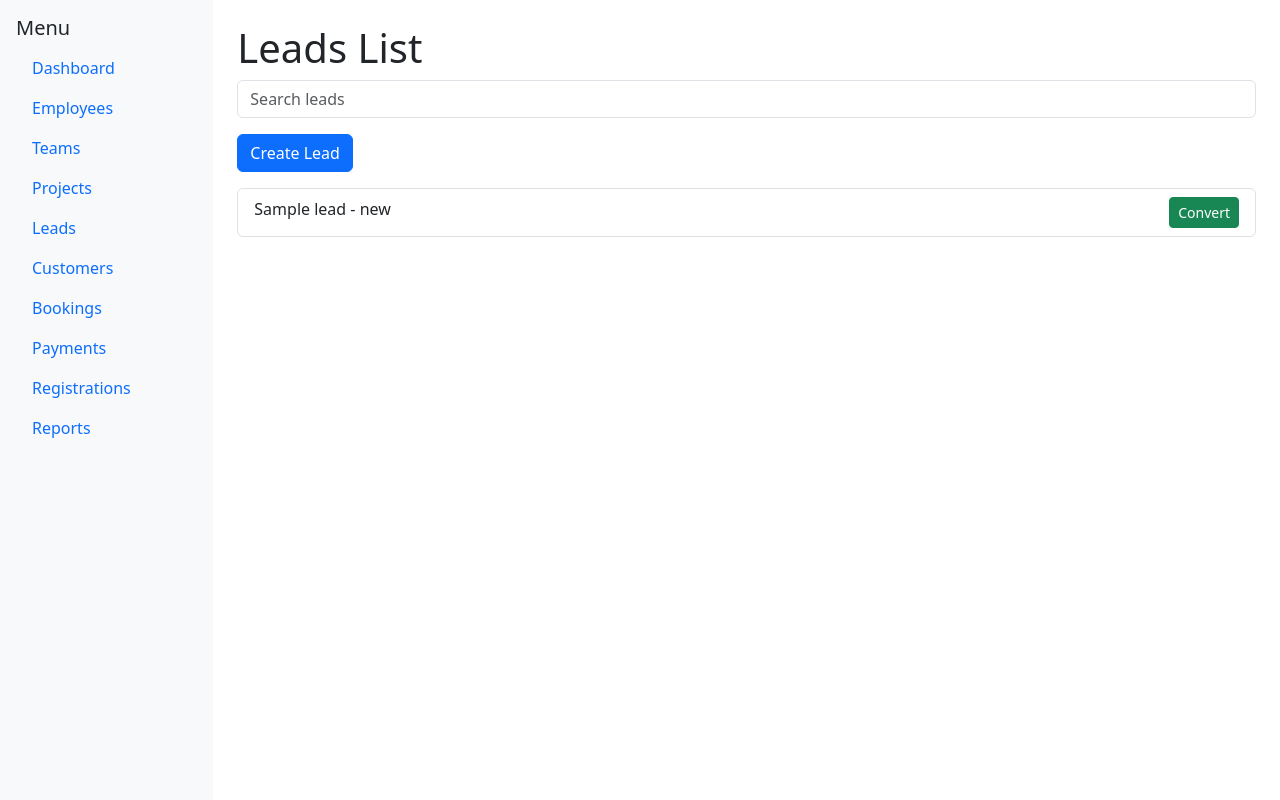
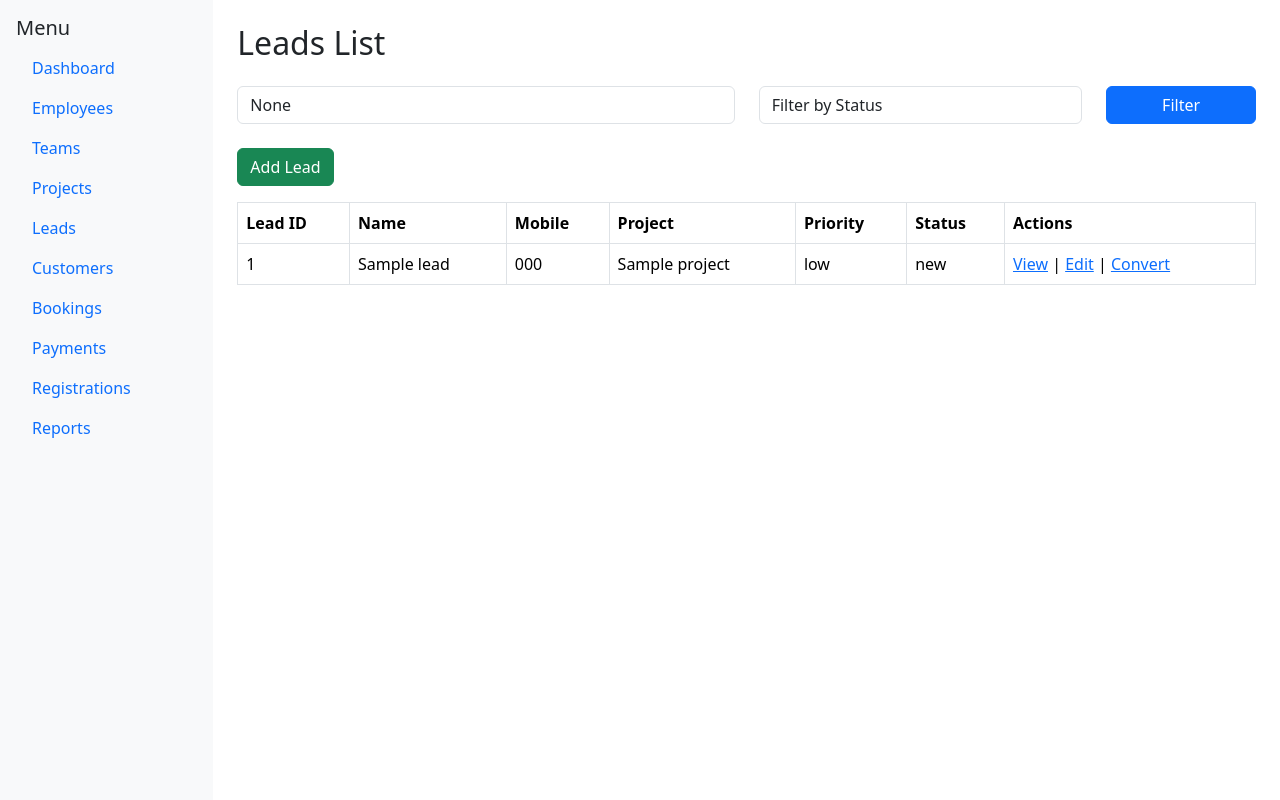
Before and after one commit to wasimakramsyed/shiva-teja-infra-crm, a Django app: page /leads/ in a window 1280 px wide. Shown: the part 56-856 px from the top of the page. Run offline with Django 5.2, Linux system fonts and the light colour scheme; a user stored in the database is signed in; tables that the repository leaves empty hold one stand-in row (values such as "Sample post").

Commit message:
Completed leads with dashboard

```diff
--- a/core/settings.py
+++ b/core/settings.py
@@ -132,3 +132,5 @@ AUTH_USER_MODEL = 'accounts.User'
 
 MEDIA_URL = '/media/'
 MEDIA_ROOT = BASE_DIR / 'media'
+
+DEFAULT_AUTO_FIELD = 'django.db.models.BigAutoField'
--- a/leads/models.py
+++ b/leads/models.py
@@ -40,7 +40,133 @@ class Lead(models.Model):
         choices=STATUS_CHOICES,
         default='new'
     )
+from django.db import models
+from employees.models import Employee
+from teams.models import Team
+from projects.models import Project
 
+
+class Lead(models.Model):
+    STATUS_CHOICES = [
+        ('new', 'New'),
+        ('contacted', 'Contacted'),
+        ('interested', 'Interested'),
+        ('follow_up', 'Follow-Up'),
+        ('converted', 'Converted'),
+        ('closed', 'Closed'),
+    ]
+
+    PRIORITY_CHOICES = [
+        ('low', 'Low'),
+        ('medium', 'Medium'),
+        ('high', 'High'),
+    ]
+
+    lead_id = models.CharField(
+        max_length=20,
+        unique=True,
+        blank=True
+    )
+
+    lead_name = models.CharField(
+        max_length=150
+    )
+
+    mobile_number = models.CharField(
+        max_length=15,
+        unique=True
+    )
+
+    email = models.EmailField(
+        blank=True,
+        null=True
+    )
+
+    address = models.TextField(
+        blank=True,
+        null=True
+    )
+
+    source = models.CharField(
+        max_length=100
+    )
+
+    project = models.ForeignKey(
+        Project,
+        on_delete=models.SET_NULL,
+        null=True,
+        blank=True,
+        related_name='leads'
+    )
+
+    assigned_employee = models.ForeignKey(
+        Employee,
+        on_delete=models.SET_NULL,
+        null=True,
+        related_name='leads'
+    )
+
+    assigned_team = models.ForeignKey(
+        Team,
+        on_delete=models.SET_NULL,
+        null=True,
+        related_name='leads'
+    )
+
+    priority = models.CharField(
+        max_length=20,
+        choices=PRIORITY_CHOICES,
+        default='medium'
+    )
+
+    follow_up_date = models.DateField(
+        blank=True,
+        null=True
+    )
+
+    next_follow_up = models.DateField(
+        blank=True,
+        null=True
+    )
+
+    remarks = models.TextField(
+        blank=True,
+        null=True
+    )
+
+    status = models.CharField(
+        max_length=20,
+        choices=STATUS_CHOICES,
+        default='new'
+    )
+
+    created_at = models.DateTimeField(
+        auto_now_add=True
+    )
+
+    def save(self, *args, **kwargs):
+        if not self.lead_id:
+            last_lead = Lead.objects.order_by(
+                '-id'
+            ).first()
+
+            if last_lead:
+                last_id = int(
+                    last_lead.lead_id.replace(
+                        'LEAD',
+                        ''
+                    )
+                )
+                new_id = last_id + 1
+            else:
+                new_id = 1
+
+            self.lead_id = f"LEAD{new_id:03d}"
+
+        super().save(*args, **kwargs)
+
+    def __str__(self):
+        return f"{self.lead_id} - {self.lead_name}"
     created_at = models.DateTimeField(auto_now_add=True)
 
     def __str__(self):
--- a/leads/templates/leads/lead_list.html
+++ b/leads/templates/leads/lead_list.html
@@ -2,31 +2,84 @@
 
 {% block content %}
 
-<h1>Leads List</h1>
+<h2 class="mb-4">Leads List</h2>
 
-<form method="GET" class="mb-3">
-    <input type="text" name="q" class="form-control" placeholder="Search leads">
+<form method="GET" class="mb-4">
+    <div class="row">
+        <div class="col-md-6">
+            <input
+                type="text"
+                name="q"
+                placeholder="Search Lead"
+                value="{{ query }}"
+                class="form-control"
+            >
+        </div>
+
+        <div class="col-md-4">
+            <select name="status" class="form-control">
+                <option value="">Filter by Status</option>
+                <option value="new">New</option>
+                <option value="contacted">Contacted</option>
+                <option value="interested">Interested</option>
+                <option value="follow_up">Follow-Up</option>
+                <option value="converted">Converted</option>
+                <option value="closed">Closed</option>
+            </select>
+        </div>
+
+        <div class="col-md-2">
+            <button class="btn btn-primary w-100">
+                Filter
+            </button>
+        </div>
+    </div>
 </form>
 
-<a href="/leads/create/" class="btn btn-primary mb-3">
-    Create Lead
+<a href="/leads/create/" class="btn btn-success mb-3">
+    Add Lead
 </a>
 
-<ul class="list-group">
-    {% for lead in leads %}
-        <li class="list-group-item">
-            {{ lead.lead_name }} - {{ lead.status }}
+<table class="table table-bordered">
+    <thead>
+        <tr>
+            <th>Lead ID</th>
+            <th>Name</th>
+            <th>Mobile</th>
+            <th>Project</th>
+            <th>Priority</th>
+            <th>Status</th>
+            <th>Actions</th>
+        </tr>
+    </thead>
 
-            <a href="/leads/convert/{{ lead.id }}/"
-               class="btn btn-success btn-sm float-end">
-                Convert
-            </a>
-        </li>
-    {% empty %}
-        <li class="list-group-item">
-            No leads found.
-        </li>
-    {% endfor %}
-</ul>
+    <tbody>
+        {% for lead in leads %}
+        <tr>
+            <td>{{ lead.lead_id }}</td>
+            <td>{{ lead.lead_name }}</td>
+            <td>{{ lead.mobile_number }}</td>
+            <td>
+                {% if lead.project %}
+                    {{ lead.project.project_name }}
+                {% else %}
+                    Not Assigned
+                {% endif %}
+            </td>
+            <td>{{ lead.priority }}</td>
+            <td>{{ lead.status }}</td>
+            <td>
+                <a href="/leads/{{ lead.id }}/">View</a> |
+                <a href="/leads/edit/{{ lead.id }}/">Edit</a> |
+                <a href="/leads/convert/{{ lead.id }}/">Convert</a>
+            </td>
+        </tr>
+        {% empty %}
+        <tr>
+            <td colspan="7">No leads found</td>
+        </tr>
+        {% endfor %}
+    </tbody>
+</table>
 
 {% endblock %}
--- a/leads/urls.py
+++ b/leads/urls.py
@@ -1,8 +1,40 @@
 from django.urls import path
-from .views import lead_list, create_lead, convert_lead
+from .views import (
+    lead_list,
+    create_lead,
+    lead_profile,
+    edit_lead,
+    convert_lead
+)
 
 urlpatterns = [
-    path('leads/', lead_list, name='lead_list'),
-    path('leads/create/', create_lead, name='create_lead'),
-    path('leads/convert/<int:lead_id>/', convert_lead, name='convert_lead'),
+    path(
+        'leads/',
+        lead_list,
+        name='lead_list'
+    ),
+
+    path(
+        'leads/create/',
+        create_lead,
+        name='create_lead'
+    ),
+
+    path(
+        'leads/<int:lead_id>/',
+        lead_profile,
+        name='lead_profile'
+    ),
+
+    path(
+        'leads/edit/<int:lead_id>/',
+        edit_lead,
+        name='edit_lead'
+    ),
+
+    path(
+        'leads/convert/<int:lead_id>/',
+        convert_lead,
+        name='convert_lead'
+    ),
 ]
--- a/leads/views.py
+++ b/leads/views.py
@@ -1,40 +1,95 @@
 from django.shortcuts import render, redirect, get_object_or_404
 from .models import Lead
 from .forms import LeadForm
+from customers.models import Customer
 from accounts.decorators import role_required
-from customers.models import Customer
-from notifications.models import Notification
 
 
 @role_required(['admin', 'manager', 'sales'])
 def lead_list(request):
+    query = request.GET.get('q')
+    status_filter = request.GET.get('status')
+
     leads = Lead.objects.all()
+
+    if query:
+        leads = leads.filter(
+            lead_name__icontains=query
+        )
+
+    if status_filter:
+        leads = leads.filter(
+            status=status_filter
+        )
 
     return render(
         request,
         'leads/lead_list.html',
-        {'leads': leads}
+        {
+            'leads': leads,
+            'query': query,
+            'status_filter': status_filter
+        }
     )
 
 
-@role_required(['sales'])
+@role_required(['sales', 'admin'])
 def create_lead(request):
-    form = LeadForm(request.POST or None)
+    form = LeadForm(
+        request.POST or None
+    )
 
     if form.is_valid():
         form.save()
-
-        # Create Notification
-        Notification.objects.create(
-            message="New lead created"
-        )
-
         return redirect('/leads/')
 
     return render(
         request,
         'leads/create_lead.html',
-        {'form': form}
+        {
+            'form': form
+        }
+    )
+
+
+@role_required(['admin', 'manager', 'sales'])
+def lead_profile(request, lead_id):
+    lead = get_object_or_404(
+        Lead,
+        id=lead_id
+    )
+
+    return render(
+        request,
+        'leads/lead_profile.html',
+        {
+            'lead': lead
+        }
+    )
+
+
+@role_required(['admin', 'sales'])
+def edit_lead(request, lead_id):
+    lead = get_object_or_404(
+        Lead,
+        id=lead_id
+    )
+
+    form = LeadForm(
+        request.POST or None,
+        instance=lead
+    )
+
+    if form.is_valid():
+        form.save()
+        return redirect('/leads/')
+
+    return render(
+        request,
+        'leads/create_lead.html',
+        {
+            'form': form
+        }
     )
 
 
@@ -45,7 +100,6 @@ def convert_lead(request, lead_id):
         id=lead_id
     )
 
-    # Prevent duplicate conversion
     if hasattr(lead, 'customer'):
         return redirect('/leads/')
 
@@ -55,15 +109,10 @@ def convert_lead(request, lead_id):
         mobile_number=lead.mobile_number,
         email=lead.email,
         address=lead.address,
-        assigned_to=lead.assigned_to
+        assigned_to=lead.assigned_employee
     )
 
     lead.status = 'converted'
     lead.save()
 
-    # Create Notification
-    Notification.objects.create(
-        message=f"Lead {lead.lead_name} converted to customer"
-    )
-
     return redirect('/leads/')
```
Also changed, not shown: leads/forms.py (+145 -1 lines), leads/templates/leads/create_lead.html (+7 -15 lines), leads/templates/leads/lead_profile.html (added, +48 -0 lines), leads/migrations/0002_lead_address_lead_follow_up_date_lead_lead_id_and_more.py (added).
